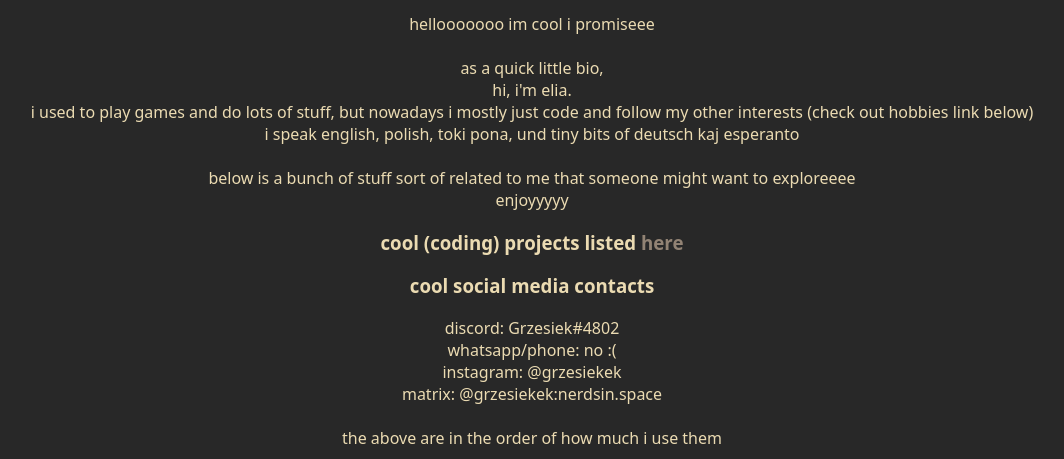
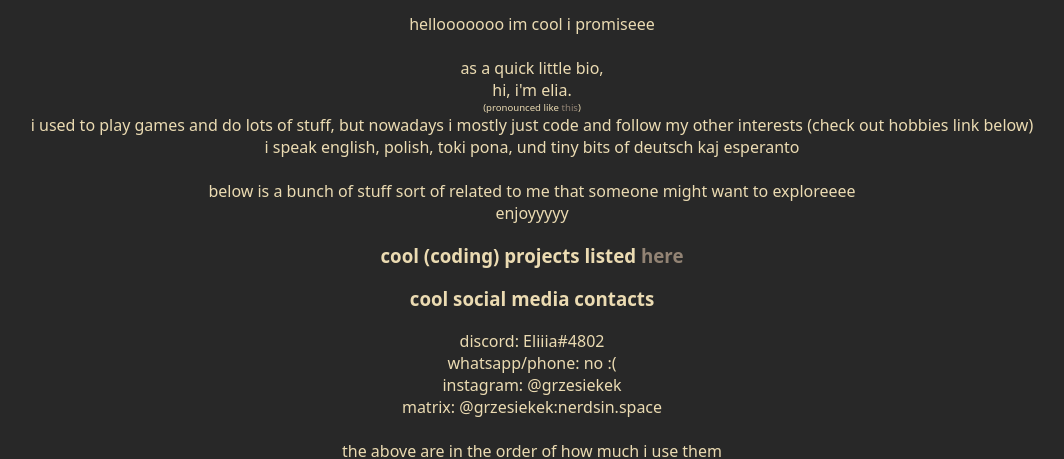
Before and after one commit to Eliiia/site, a website: page www/elia/index.html in a window 1280 px wide. Shown: the part 349-808 px from the top of the page, without its empty margins (108-1172 px from the left). Drawn offline with Linux system fonts and the light colour scheme.

Commit message:
Link to pronounciation & discord name change

```diff
--- a/www/elia/index.html
+++ b/www/elia/index.html
@@ -17,6 +17,7 @@
                 hellooooooo im cool i promiseee
                 <br><br>as a quick little bio,
                 <br>hi, i'm elia.
+                <br><span style="font-size: 0.6em;">(pronounced like <a href="https://cdn.discordapp.com/attachments/546622665629237263/903017765366030366/unknown_2021.10.27-21.30.m4a">this</a>)</span>
                 <br>i used to play games and do lots of stuff, but nowadays i mostly just code and follow my other interests (check out hobbies link below)
                 <br>i speak english, polish, toki pona, und tiny bits of deutsch kaj esperanto
 
@@ -25,7 +26,7 @@
                 <h3>cool (coding) projects listed <a href="code">here</a></h3>
 
                 <h3>cool social media contacts</h3>
-                discord: Grzesiek#4802
+                discord: Eliiia#4802
                 <br>whatsapp/phone: no :(
                 <br>instagram: @grzesiekek
                 <br>matrix: @grzesiekek:nerdsin.space
```
